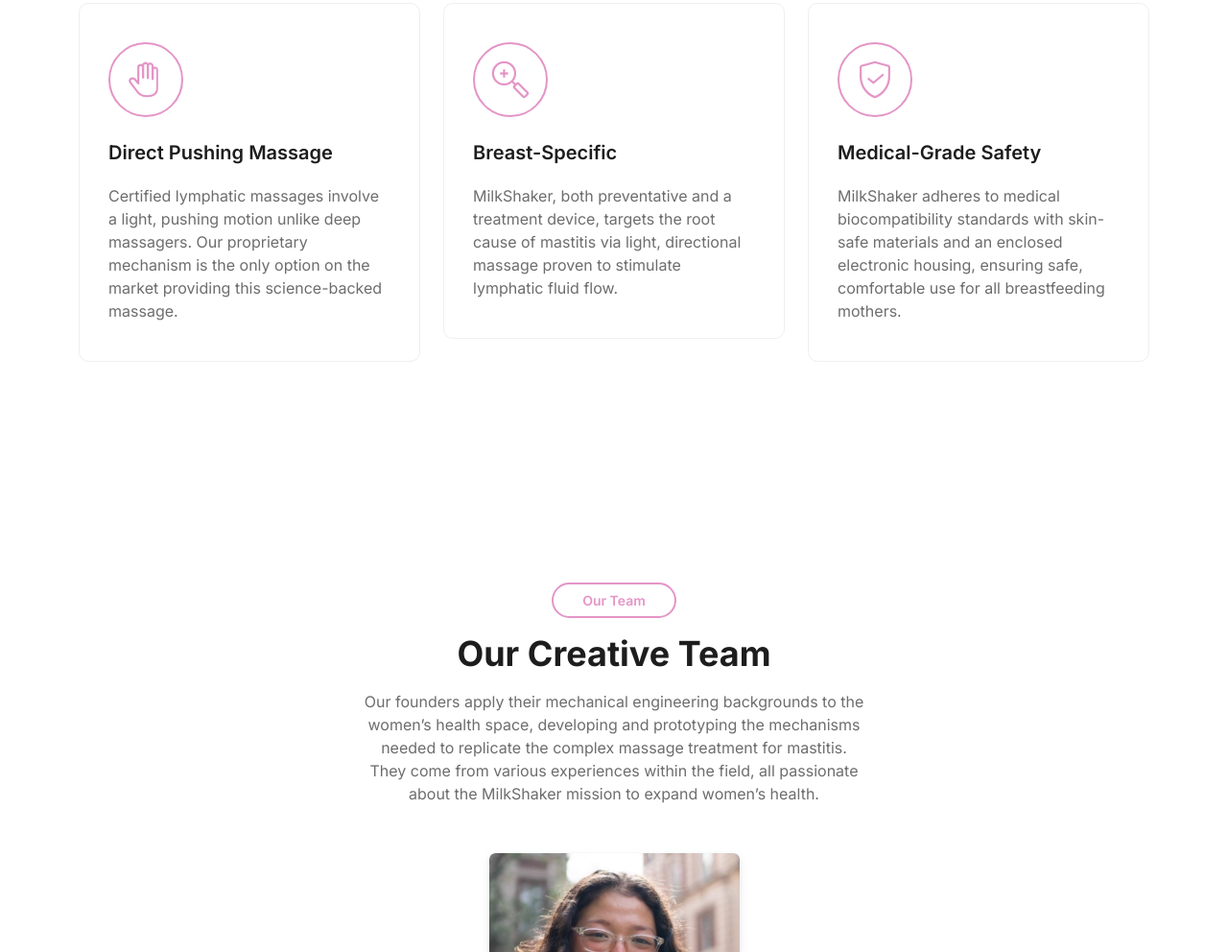
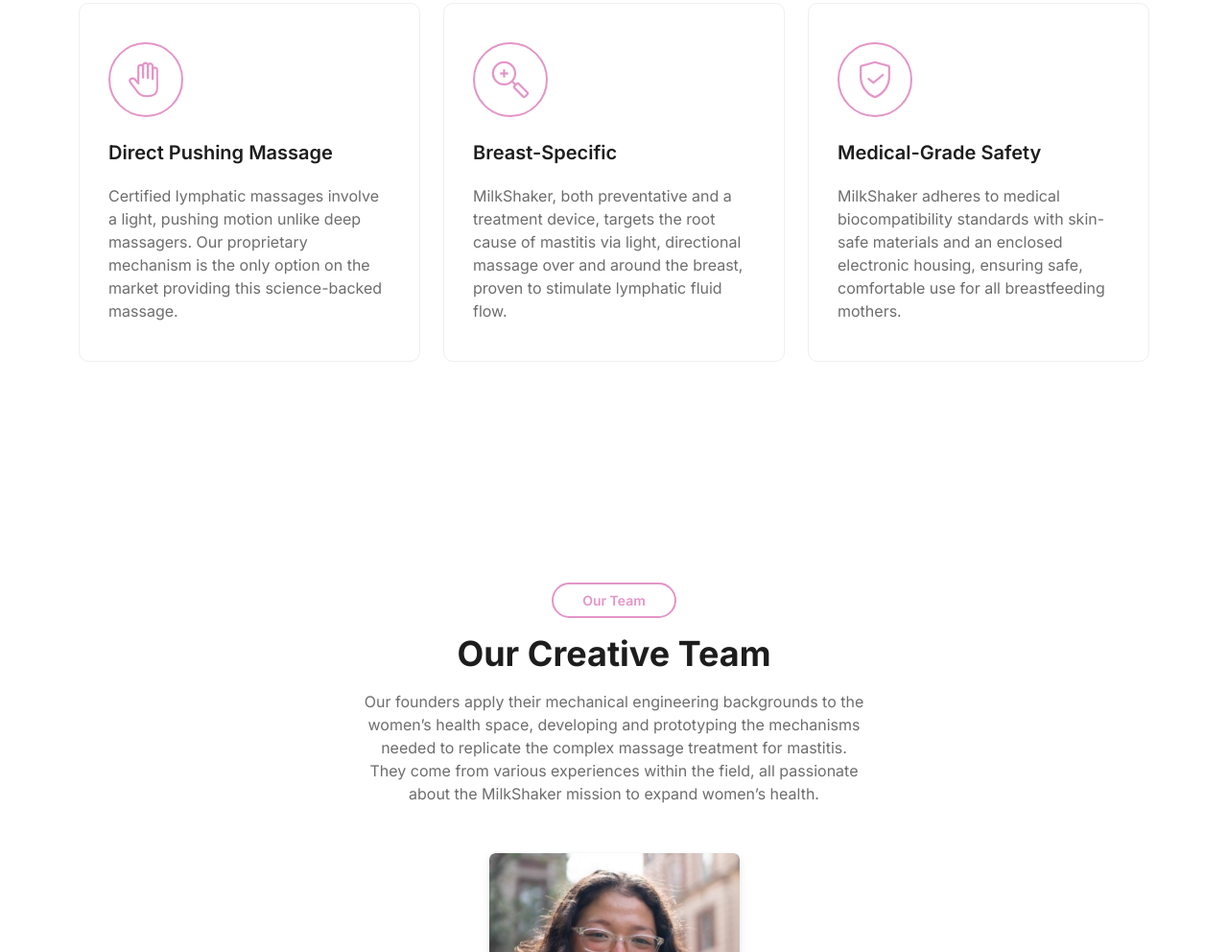
Before and after one commit to milk-shaker/milk-shaker.github.io, a plain HTML site: page index.html in a window 1280 px wide. Shown: the part 2361-3353 px from the top of the page at 96% size. Drawn offline with Linux system fonts and the light colour scheme; a script that the page names is missing.

Commit message:
Update index.html

```diff
--- a/index.html
+++ b/index.html
@@ -344,7 +344,7 @@
               <h4>Breast-Specific</h4>
               <p>
                 MilkShaker, both preventative and a treatment device, targets the root cause of mastitis via
-                light, directional massage proven to stimulate lymphatic fluid flow.
+                light, directional massage over and around the breast, proven to stimulate lymphatic fluid flow.
               </p>
             </div>
           </div>
```
